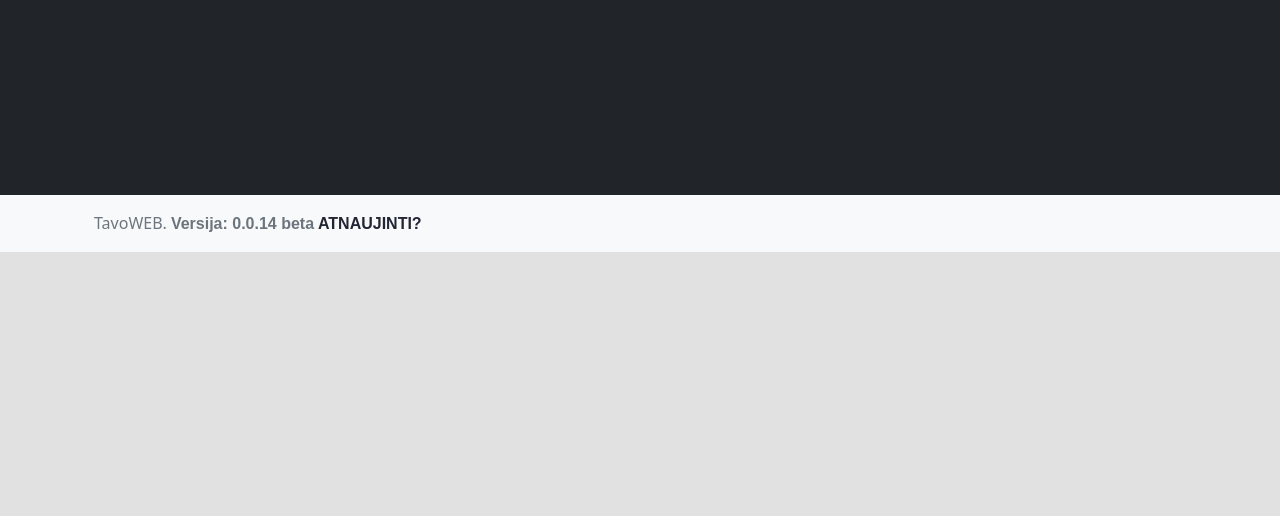
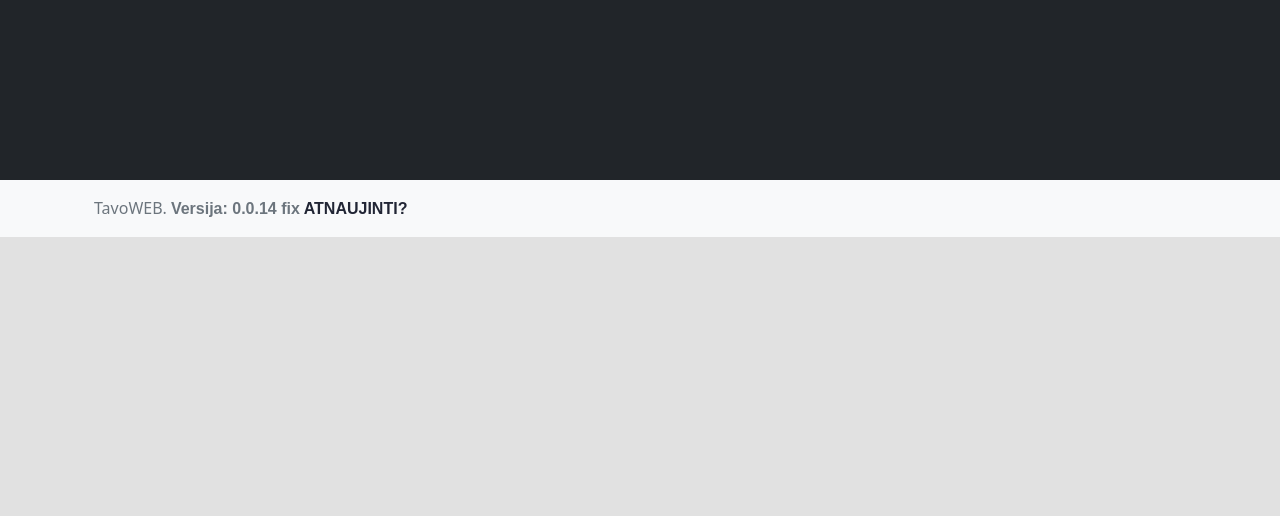
Before and after one commit to tavoweb/tavoweb.eu, a PHP site: page /index.php in a window 1280 px wide. Shown: the part 284-800 px from the top of the page. Run offline with PHP 8.4, Linux system fonts and the light colour scheme.

Commit message:
0.0.14 fix

```diff
--- a/header.php
+++ b/header.php
@@ -9,7 +9,7 @@
     <!-- Bootstrap 5 CSS -->
     <link href="https://cdn.jsdelivr.net/npm/bootstrap@5.3.0-alpha1/dist/css/bootstrap.min.css" rel="stylesheet">
     <!-- jQuery (reikalingas tik jei naudosite jį su Bootstrap komponentais, pvz., modaliems, kuris nėra būtinas su Bootstrap 5) -->
-    <!-- <script src="https://ajax.googleapis.com/ajax/libs/jquery/3.5.1/jquery.min.js"></script> -->
+    <script src="https://ajax.googleapis.com/ajax/libs/jquery/3.5.1/jquery.min.js"></script>
     <!-- Bootstrap 5 Bundle JS (apima Popper.js ir Bootstrap JS) -->
     <script src="https://cdn.jsdelivr.net/npm/bootstrap@5.3.0-alpha1/dist/js/bootstrap.bundle.min.js"></script>
 </head>
@@ -22,7 +22,7 @@
 
 
 
-    <link rel="canonical" href="https://getbootstrap.com/docs/5.0/examples/headers/">
+    <link rel="canonical" href="https://getbootstrap.com/docs/5.3/examples/headers/">
     <link href="css/style.css" rel="stylesheet">
     <link href="assets/dist/css/bootstrap.min.css" rel="stylesheet">
 
@@ -30,7 +30,7 @@
 </head>
 
 <body>
-    <header class="p-3 bg-dark text-white">
+    <header class="px-3 py-2 text-bg-dark border-bottom">
 
 
         <nav class="navbar navbar-expand-lg navbar-light bg-light">
--- a/version.txt
+++ b/version.txt
@@ -1 +1 @@
-0.0.14 beta
+0.0.14 fix
```
